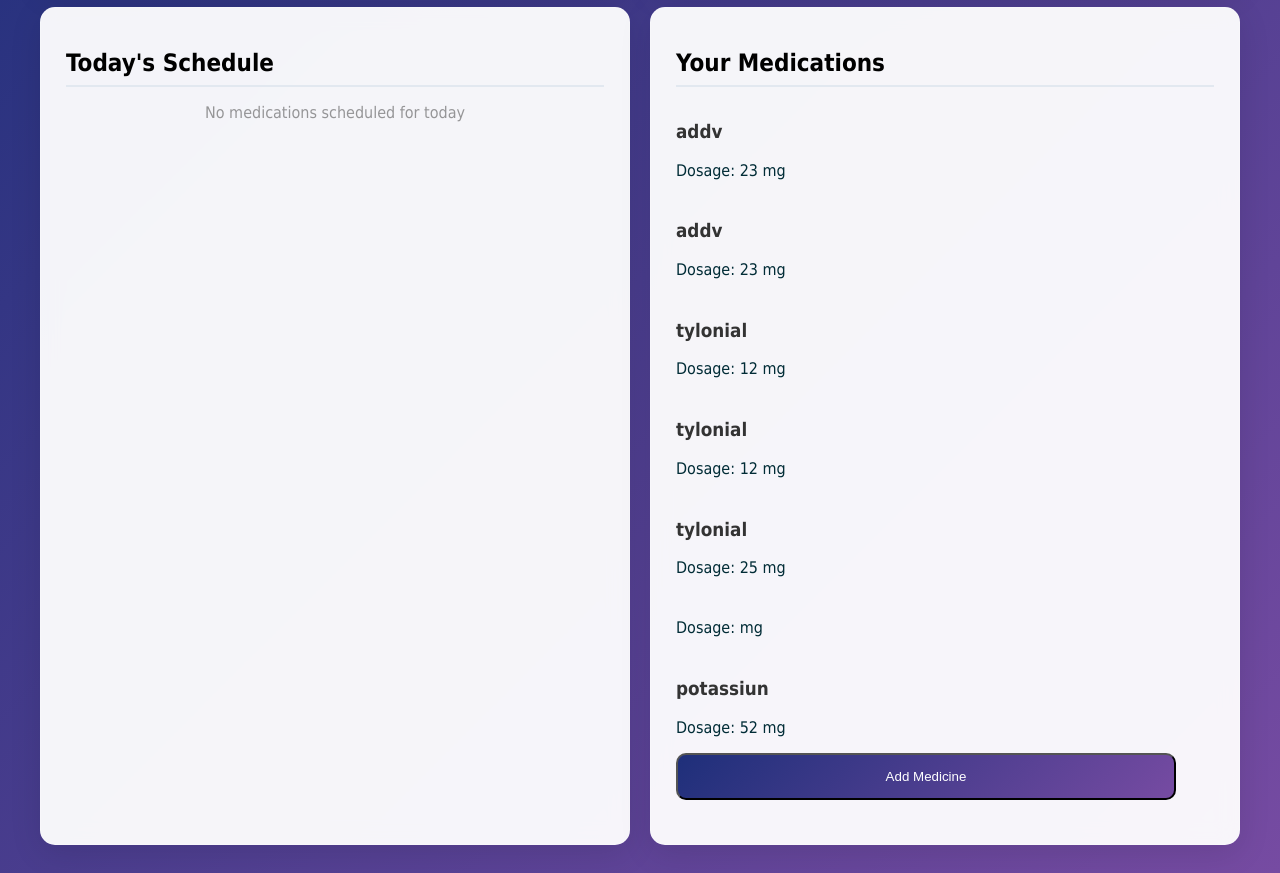
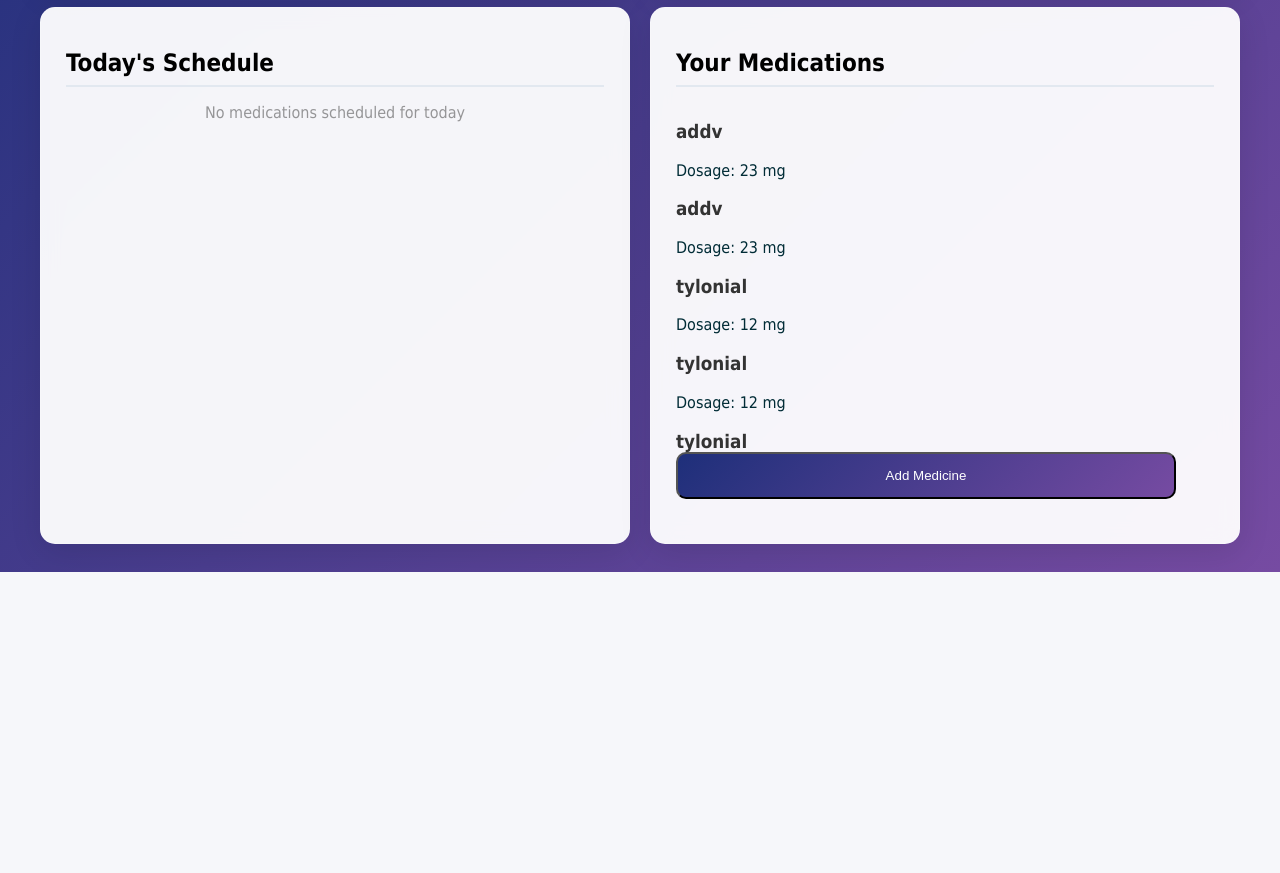
Before and after one commit to ItsElyas/MedHelper, a Flask app: page / in a window 1280 px wide. Shown: the part 308-1181 px from the top of the page. After the commit the page ends 880 px from the top, so only its background shows below. Run offline with Flask 3, Linux system fonts and the light colour scheme.

Commit message:
made a scroll wheel for med list

```diff
--- a/static/styles.css
+++ b/static/styles.css
@@ -59,6 +59,7 @@ body {
 
         .todaysProgress, .todaysDoses, .todaysSchedule {
             border-radius: 20px;
+            /* max-height: 250px; */
             border-width: 5px;
             box-shadow: 0 5px 12px #12343b;
             color: white;
@@ -159,9 +160,11 @@ body {
         }
 
         .yourMedicineList {
-            display: flex;
+            display: block;
+            max-height: 350px;
             flex-direction: column;
             gap: 6px;
+            overflow-y: scroll;
         }
 
         .medicine-item {
```
Also changed, not shown: instance/medicines.db.
